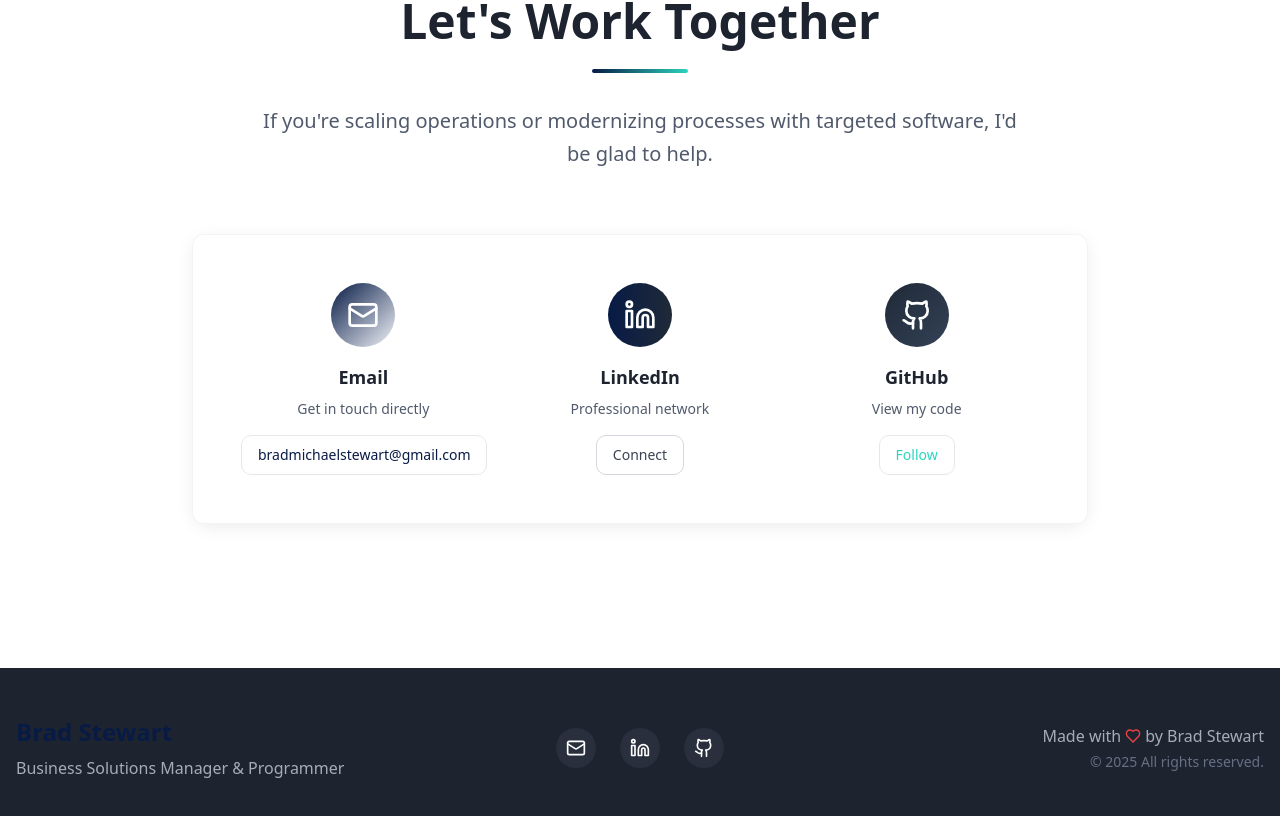
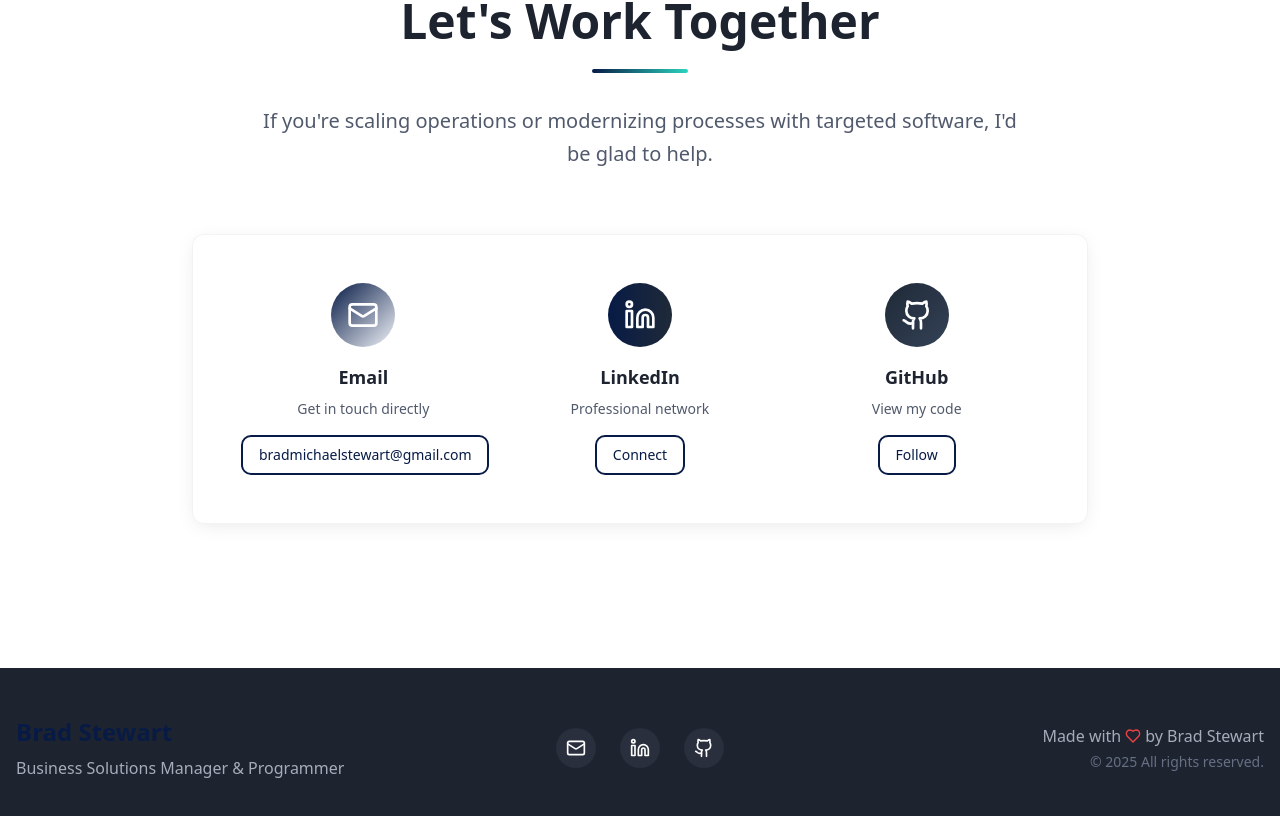
Before and after one commit to Brad-Stewart/shencards, a React (Vite) app: page / in a window 1280 px wide. Shown: the part 4639-5455 px from the top of the page. Built offline with nearby package versions, Linux system fonts and the light colour scheme.

Commit message:
Refactor: Unify button highlight colors
Update button variants to use a consistent highlight color for email, connect, and follow buttons.

```diff
--- a/src/components/Contact.tsx
+++ b/src/components/Contact.tsx
@@ -27,8 +27,7 @@ export default function Contact() {
                 <h3 className="text-lg font-semibold text-gray-900 mb-2">Email</h3>
                 <p className="text-gray-600 text-sm mb-4">Get in touch directly</p>
                 <Button
-                  variant="outline"
-                  className="btn-outline-business"
+                  variant="outline-business"
                   asChild
                 >
                   <a href={`mailto:${content.contact.email}`}>
@@ -45,8 +44,7 @@ export default function Contact() {
                 <h3 className="text-lg font-semibold text-gray-900 mb-2">LinkedIn</h3>
                 <p className="text-gray-600 text-sm mb-4">Professional network</p>
                 <Button
-                  variant="outline"
-                  className="border-gray-300 text-gray-700 hover:bg-gray-50"
+                  variant="outline-business"
                   asChild
                 >
                   <a href={content.contact.linkedin} target="_blank" rel="noopener noreferrer">
@@ -63,8 +61,7 @@ export default function Contact() {
                 <h3 className="text-lg font-semibold text-gray-900 mb-2">GitHub</h3>
                 <p className="text-gray-600 text-sm mb-4">View my code</p>
                 <Button
-                  variant="outline"
-                  className="btn-outline-dev"
+                  variant="outline-business"
                   asChild
                 >
                   <a href={content.contact.github} target="_blank" rel="noopener noreferrer">
```
